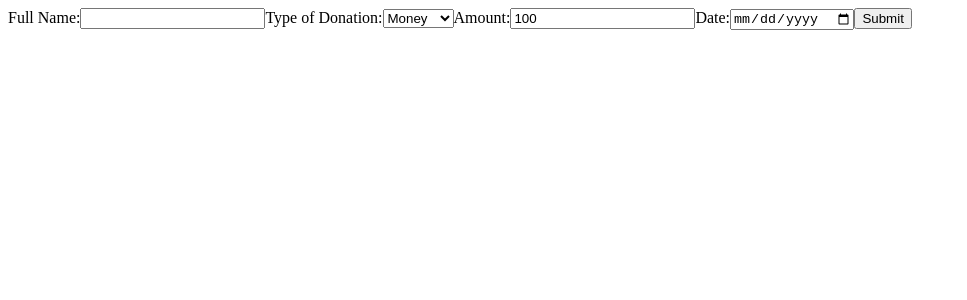
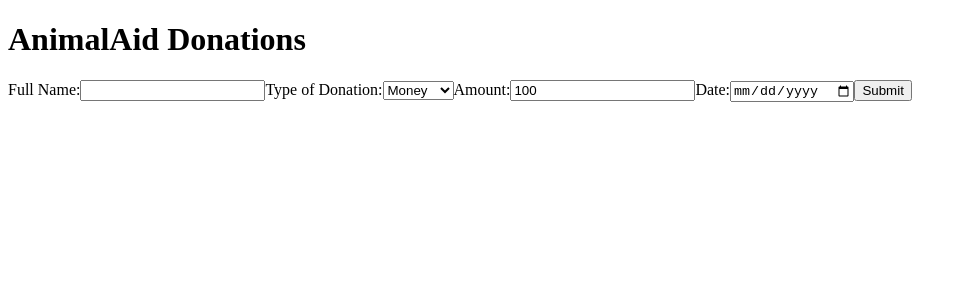
Before and after one commit to patelkvraj/animal-aid-inventory-react-app, a React (Create React App) app: page / in a window 1280 px wide. Shown: the top 300 px of the page, without its empty margins (0-967 px from the left). Built offline with nearby package versions, Linux system fonts and the light colour scheme.

Commit message:
Refactor DonationForm component to accept onAddDonation prop and update App component to use Donation component

```diff
--- a/src/App.js
+++ b/src/App.js
@@ -1,9 +1,9 @@
-import DonationForm from "./DonationForm.js";
+import Donation from "./Donation.js";
 
 function App() {
   return (
     <div>
-      <DonationForm />
+      <Donation />
     </div>
   );
 }
--- /dev/null
+++ b/src/Donation.js
@@ -0,0 +1,19 @@
+import DonationForm from "./DonationForm.js";
+import { useState } from "react";
+
+function Donation() {
+  const [donations, setDonations] = useState([]);
+
+  const addDonation = (newDonation) => {
+    setDonations([...donations, newDonation]);
+  };
+
+  return (
+    <>
+      <h1>AnimalAid Donations</h1>
+      <DonationForm onAddDonation={addDonation} />
+    </>
+  );
+}
+
+export default Donation;
--- a/src/DonationForm.js
+++ b/src/DonationForm.js
@@ -1,6 +1,6 @@
 import { useState } from "react";
 
-function DonationForm() {
+function DonationForm(props) {
   const [inputs, setInputs] = useState({
     donationType: "Money", // Set default value
   });
@@ -13,6 +13,7 @@ function DonationForm() {
 
   const handleSubmit = (event) => {
     event.preventDefault();
+    props.onAddDonation(inputs); // add a new donation to the list (in the parent component)
     alert("Thank you so much for your generous donation!");
     setInputs({ donationType: "Money" }); // clear the input fields to default
   };
```
